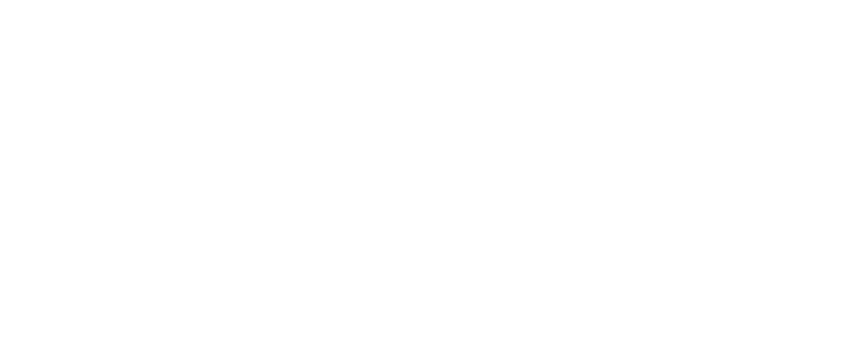
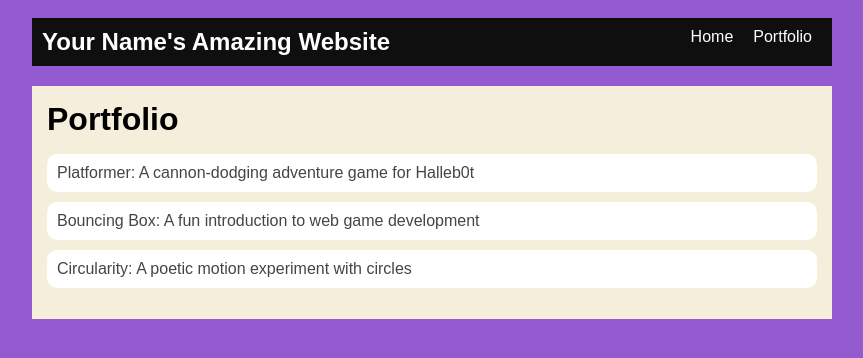
Before and after one commit to jessica-juno1/jessica-juno1.github.io, a plain HTML site: page portfolio.html in a window 1280 px wide. Shown: the whole page, without its empty margins (208-1071 px from the left). Drawn offline with Linux system fonts and the light colour scheme.

Commit message:
added portfolio

```diff
--- a/portfolio.html
+++ b/portfolio.html
@@ -0,0 +1,43 @@
+<!DOCTYPE html>
+<html>
+  <head>
+    <title>Jessie's test website</title>
+    <link rel="stylesheet" href="style.css" />
+  </head>
+
+  <body>
+    <!-- All content goes here -->
+    <div id="all-contents">
+        <nav>
+            <h1>Your Name's Amazing Website</h1>
+            <ul id="nav-ul">
+                <li class="nav-li">
+                    <a href="index.html">Home</a>
+                  </li>
+                  <li class="nav-li">
+                    <a href="portfolio.html">Portfolio</a>
+                  </li>
+            </ul>
+        </nav>
+
+        <main>
+            <div class="content">
+                <h1>Portfolio</h1>
+                <ul id="portfolio">
+                    <li>
+                        <a href="projects/platformer/">Platformer: A cannon-dodging adventure game for Halleb0t</a>
+                      </li>
+                      <li>
+                        <a href="projects/bouncing-box/">Bouncing Box: A fun introduction to web game development</a>
+                      </li>
+                      <li>
+                        <a href="projects/circularity/">Circularity: A poetic motion experiment with circles</a>
+                      </li>
+                </ul>
+              </div>
+        </main>
+      </div>
+
+    </div>
+  </body>
+</html>
--- a/style.css
+++ b/style.css
@@ -74,3 +74,28 @@ main {
 h2, h3 {
     margin: 0px;
 }
+/* Portfolio styles */
+.content h1 {
+    color: black;
+  }
+
+  #portfolio {
+    list-style-type: none;
+    padding-left: 0;
+  }
+
+  #portfolio li {
+    background: #fff;
+    padding: 10px;
+    border-radius: 10px;
+    margin-bottom: 10px;
+  }
+
+  #portfolio li:hover {
+    background: #eee;
+  }
+
+  #portfolio a {
+    text-decoration: none;
+    color: #454545;
+  }
```
